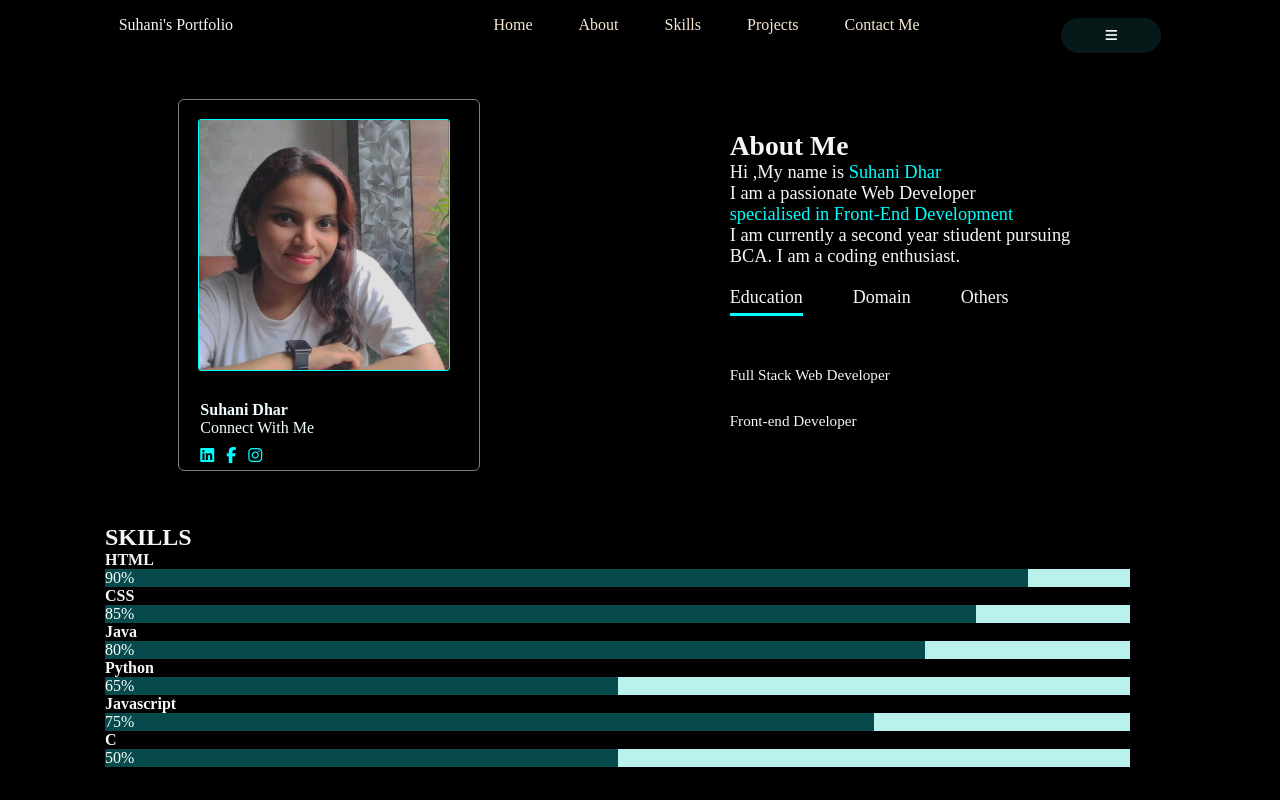
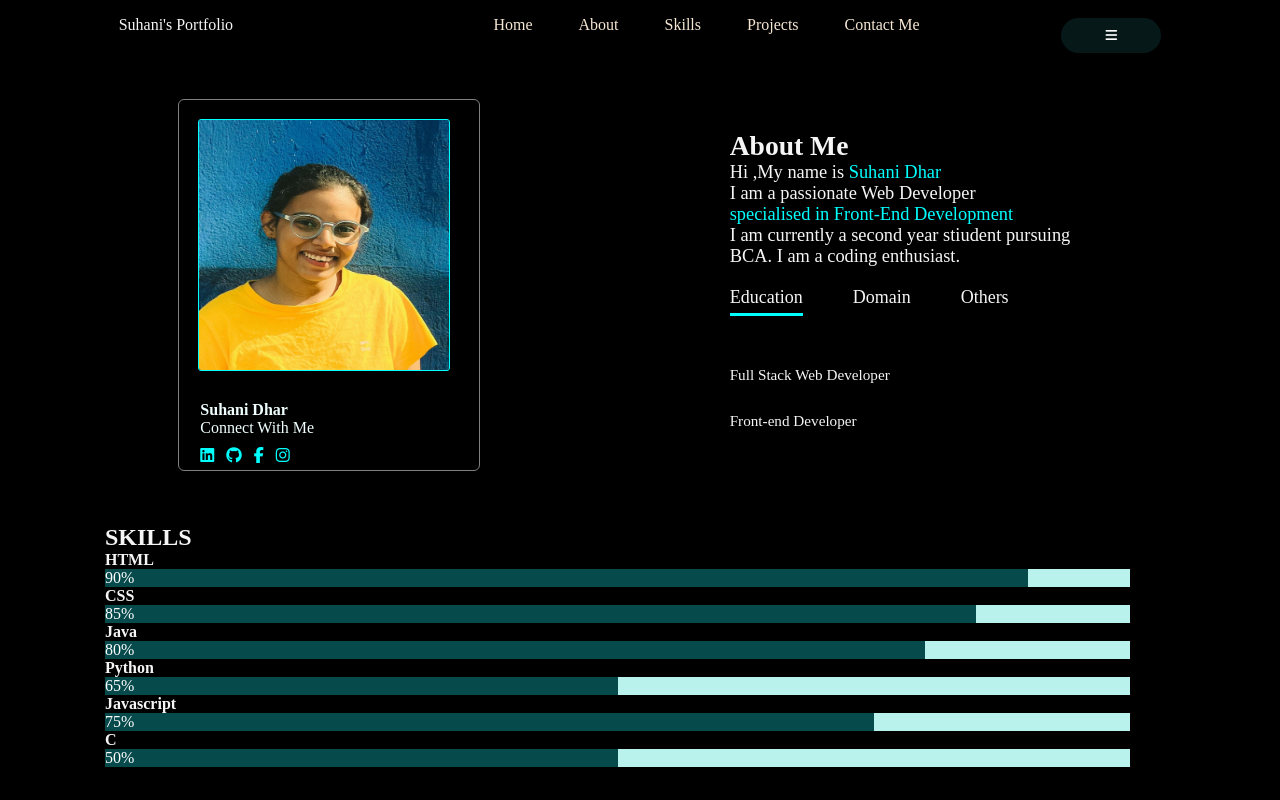
Before and after one commit to suhanidhar25/My_Portfolio, a plain HTML site: page index.html in a window 1280 px wide. Shown: the top 800 px of the page. Drawn offline with nearby package versions, Linux system fonts and the light colour scheme.

Commit message:
changes done

```diff
--- a/index.html
+++ b/index.html
@@ -37,16 +37,18 @@
 
             <div class="leftsec">
                 <div class="card">
-                    <img src="me.png" class="card-img-top" alt="">
+                    <img src="suhani_Dp.jpg" class="card-img-top" alt="">
                     <div class="card-body">
                         <h4 class="card-title">Suhani Dhar</h4>
                         <p class="card-text">Connect With Me</p>
                         <div class="social-media">
                             <a href="https://www.linkedin.com/in/suhani-dhar-b15909265/"><i
                                     class="fa-brands fa-linkedin"></i></a>
+                            <a href="https://github.com/suhanidhar25"><i class="fa-brands fa-github"></i></a>
                             <a href="https://www.facebook.com/suhani.dhar.25"><i
                                     class="fa-brands fa-facebook-f"></i></a>
                             <a href="https://www.instagram.com/_.suhani25._/"><i class="fa-brands fa-instagram"></i></a>
+
                         </div>
                     </div>
                 </div>
@@ -195,7 +197,7 @@
                         <div class="layer">
                             <h3>To-Do List</h3>
                             <p>An app which tracks the record of your to-do works in a list form</p>
-                            <a href=""><i class="fa-solid fa-arrow-up-right-from-square"></i></i></a>
+                            <a href="https://to-do-app-lac-five.vercel.app/"><i class="fa-solid fa-arrow-up-right-from-square"></i></i></a>
                         </div>
                     </div>
 
--- a/style.css
+++ b/style.css
@@ -82,7 +82,9 @@ main {
 
 
 .card-img-top {
-    outline: 0.5px solid aqua;
+    height: 400px;
+    width: 200px;
+    outline: 1px solid aqua;
     border-radius: 14px;
 }
 
```
Also changed, not shown: bg img.jpg (deleted), me.png (deleted), suhani_Dp.jpg (added).
